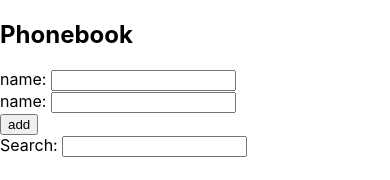
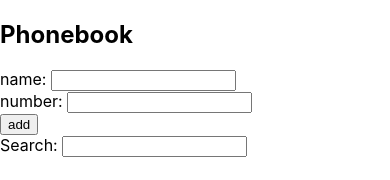
Before and after one commit to MedicAyman/Fullstackopen, a React (Create React App) app in the folder part2/phonebook/: page / in a window 390 px wide. Shown: the top 180 px of the page. Built offline with nearby package versions, Linux system fonts and the light colour scheme; data requests are answered from the project's data file.

Commit message:
2.18*: Phonebook step10

```diff
--- a/part2/phonebook/db.json
+++ b/part2/phonebook/db.json
@@ -1,9 +1,19 @@
 {
   "persons": [
+    {
+      "name": "Arto Hellas",
+      "number": "11",
+      "id": 1
+    },
     {
       "name": "Ada Lovelace",
       "number": "39-44-5323523",
       "id": 2
+    },
+    {
+      "name": "Dan Abramov",
+      "number": "12-43-234345",
+      "id": 3
     },
     {
       "name": "Mary Poppendieck",
--- a/part2/phonebook/src/components/BookService.js
+++ b/part2/phonebook/src/components/BookService.js
@@ -14,7 +14,14 @@ const remove = id => {
 
 }
 
+const update = (id, newNumber) => {
+    console.log("updating ", id)
+    const request = axios.put(`${baseUrl}/${id}`, newNumber)
+    return request.then(res => res.data)
+}
+
 export default{
     getAll,
     remove,
+    update,
 }
--- a/part2/phonebook/src/components/Form.js
+++ b/part2/phonebook/src/components/Form.js
@@ -1,4 +1,5 @@
 import React from "react";
+import BookService from "./BookService";
 import { useState } from "react";
 
 export default function Form({ persons, setPersons }) {
@@ -13,11 +14,25 @@ export default function Form({ persons, setPersons }) {
   };
   const addName = (event) => {
     event.preventDefault();
-    if (
-      persons.map((person) => person.name).includes(newName) ||
-      persons.map((person) => person.number).includes(newNumber)
-    ) {
-      window.alert(`${newName} is already added to phonebook`);
+    if (persons.map((person) => person.name).includes(newName)) {
+      let personToUpdate = persons.find((p) => p.name === newName);
+      if (
+        window.confirm(
+          `sure wanna update ${personToUpdate.name} with ${newNumber}`
+        )
+      ) {
+        personToUpdate = { ...personToUpdate, number: newNumber };
+        console.log("personToUpdate", personToUpdate);
+        BookService.update(personToUpdate.id, personToUpdate).then((updatedPerson) => {
+
+          setPersons(
+            persons.map((person) =>
+              person.id !== personToUpdate.id ? person : updatedPerson
+            )
+          );
+
+        });
+      }
     } else {
       let p = {
         name: newName,
@@ -34,7 +49,7 @@ export default function Form({ persons, setPersons }) {
         name: <input value={newName} onChange={handleChangeName} />
       </div>
       <div>
-        name: <input value={newNumber} onChange={handleChangeNumber} />
+        number: <input value={newNumber} onChange={handleChangeNumber} />
       </div>
       <div>
         <button type="submit">add</button>
```
